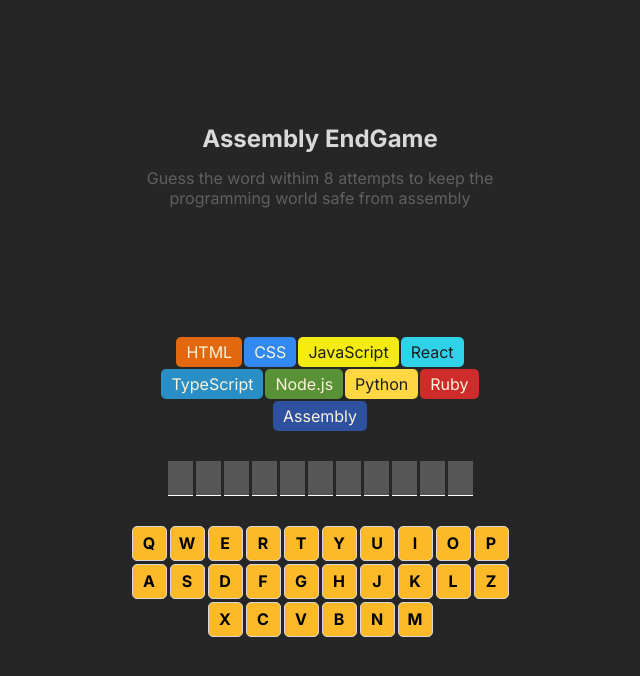
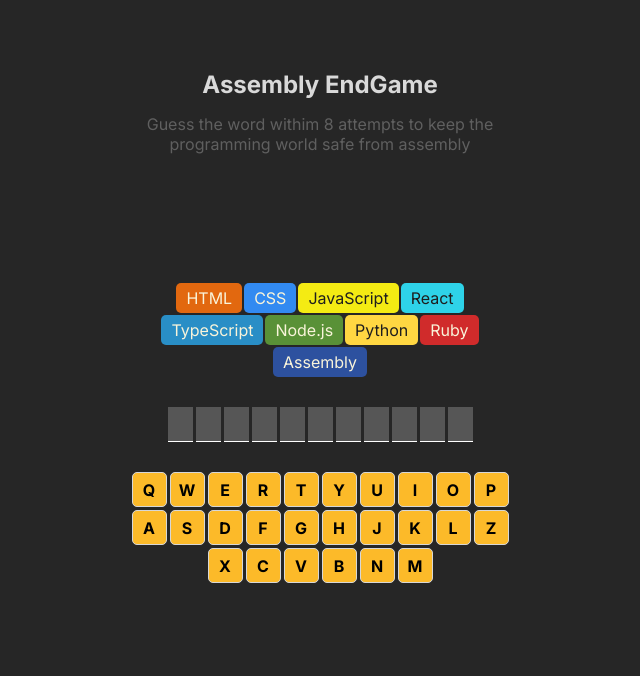
Before and after one commit to tehuanmelo/assemblyEndGame, a React (Vite) app: page / in a window 1280 px wide. Shown: the top 676 px of the page, without its empty margins (320-960 px from the left). Built offline with nearby package versions, Linux system fonts and the light colour scheme.

Commit message:
remove display flex from the body

```diff
--- a/src/index.css
+++ b/src/index.css
@@ -15,9 +15,9 @@ body {
   color: #d9d9d9;
   height: 100vh;
   max-width: 450px;
-  display: flex;
+  /* display: flex;
   justify-content: center;
-  align-items: center;
+  align-items: center; */
   text-align: center;
   padding: 40px 30px;
   margin: 0 auto;
```
